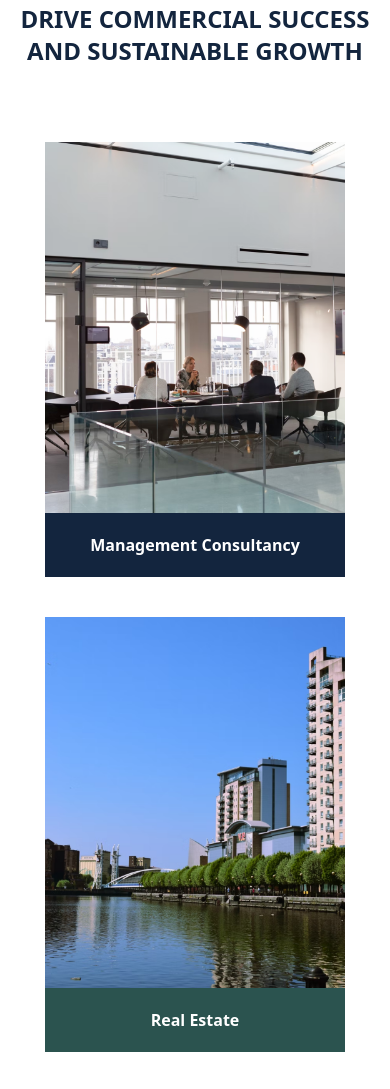
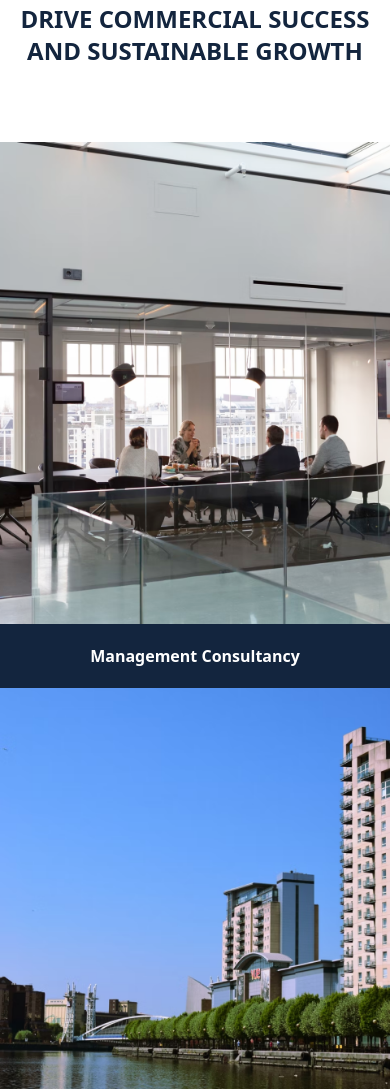
Before and after one commit to Himidiri/KMDInvestmentsPrototype, a website: page dist/index.html in a window 390 px wide. Shown: the part 1213-2302 px from the top of the page. Drawn offline with Linux system fonts and the light colour scheme.

Commit message:
Update the View

```diff
--- a/dist/index.html
+++ b/dist/index.html
@@ -106,8 +106,8 @@
     <!-- Card Grid -->
     <aside class="grid grid-cols-1 m-auto mb-0 md:grid-cols-3">
       <!-- 1st card-->
-      <div class="mb-10 md:mb-0">
-        <div class="overflow-hidden md:w-full sm:w-[500px] w-[300px] mx-auto">
+      <div class="mb-0 md:mb-0 sm:mb-5">
+        <div class="w-full mx-auto overflow-hidden">
           <img
             src="../images/image 8.png"
             alt="Management Consultancy"
@@ -121,8 +121,8 @@
         </div>
       </div>
       <!-- 2nd card -->
-      <div class="mb-10 md:mb-0">
-        <div class="md:w-full sm:w-[500px] w-[300px] mx-auto overflow-hidden">
+      <div class="mb-0 md:mb-0 sm:mb-5">
+        <div class="w-full mx-auto overflow-hidden">
           <img
             src="../images/image 9.png"
             alt="Management Consultancy"
@@ -134,8 +134,8 @@
         </div>
       </div>
       <!-- 3rd card -->
-      <div>
-        <div class="overflow-hidden md:w-full sm:w-[500px] w-[300px] mx-auto">
+      <div class="mb-0 md:mb-0 sm:mb-5">
+        <div class="w-full mx-auto overflow-hidden">
           <img
             src="../images/image 10.png"
             alt="Management Consultancy"
```
Also changed, not shown: dist/style.css.
